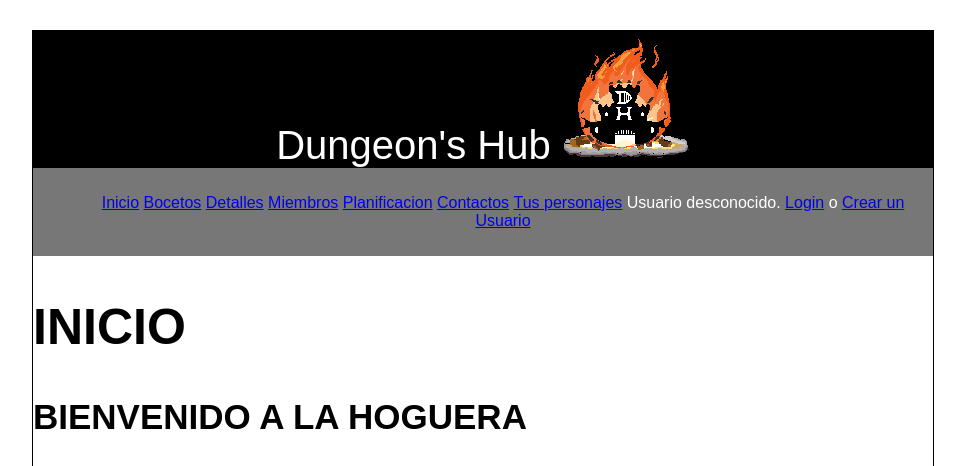
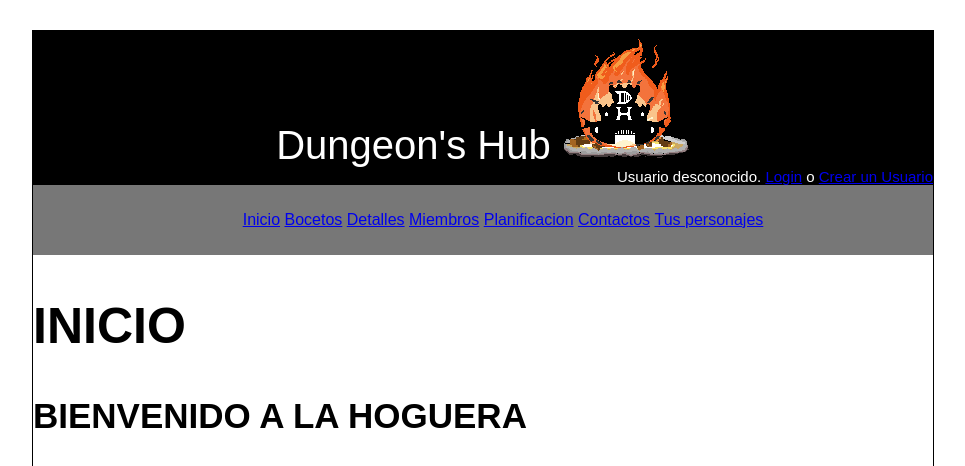
Before and after one commit to DanLafuente/SW-AW_D-D, a PHP site: page /SW-AW_D-D/index.php in a window 1280 px wide. Shown: the top 466 px of the page, without its empty margins (157-1122 px from the left). Run offline with PHP 8.4, Linux system fonts and the light colour scheme.

Commit message:
SaludoCabecera

```diff
--- a/csses/style.css
+++ b/csses/style.css
@@ -59,3 +59,7 @@ li {
      caption-side: top;
      padding: 0.3em;
   }
+form.formlogin{
+    text-align:right;
+    font-size: 15px;
+}
--- a/includes/configuracion.php
+++ b/includes/configuracion.php
@@ -39,10 +39,6 @@ date_default_timezone_set('Europe/Madrid');
 /* */
 /* Clases y Traits de la aplicación */
 /* */
-
-/* */
-/* Clases que simulan una BD almacenando los datos en memoria */
-/* */
 require_once 'src/Arrays.php';
 require_once 'src/traits/MagicProperties.php';
 
--- a/includes/src/Utils.php
+++ b/includes/src/Utils.php
@@ -10,7 +10,7 @@ abstract class Utils
     {
         http_response_code($codigoRespuesta);
         $contenidoPrincipal = "<h1>{$mensajeError}</h1><p>{$explicacion}</p>";
-        require dirname(__DIR__).'/vistas/commun/cabecera.php';
+        require dirname(__DIR__).'/vistas/commun/layout.php';
         exit();
     }
 
--- a/includes/vistas/commun/cabecera.php
+++ b/includes/vistas/commun/cabecera.php
@@ -12,7 +12,11 @@ require_once dirname(__DIR__).'/helpers/usuariosHelp.php';
     <title>Bocetos</title>
     <link id="estilo" rel="stylesheet" type="text/css" href="csses/style.css" />
 </head>
-<header>Dungeon's Hub <img src="img/Dungeon's_Hub.png" alt="DH_web_icon" height="128" width= "128"></header>
+<header>
+    Dungeon's Hub
+    <img src="img/Dungeon's_Hub.png" alt="DH_web_icon" height="128" width= "128">
+    <form class=formlogin><label><?= saludo() ?></label></form>
+</header>
 <footer>
     <ul><li><a href="index.php">Inicio</a></li>
         <li><a href="bocetos.php">Bocetos</a></li>
@@ -21,6 +25,5 @@ require_once dirname(__DIR__).'/helpers/usuariosHelp.php';
         <li><a href="planificacion.php">Planificacion</a></li>
         <li><a href="contactos.php">Contactos</a></li>
         <li><a href="http://localhost/SW-AW_D-D/includes/src/Personajes/crear_personaje_paso1.php">Tus personajes</a></li>
-        <li><?= saludo() ?></li>
     </ul>
 </footer>
```
Also changed, not shown: procesarContacto.php (added).
